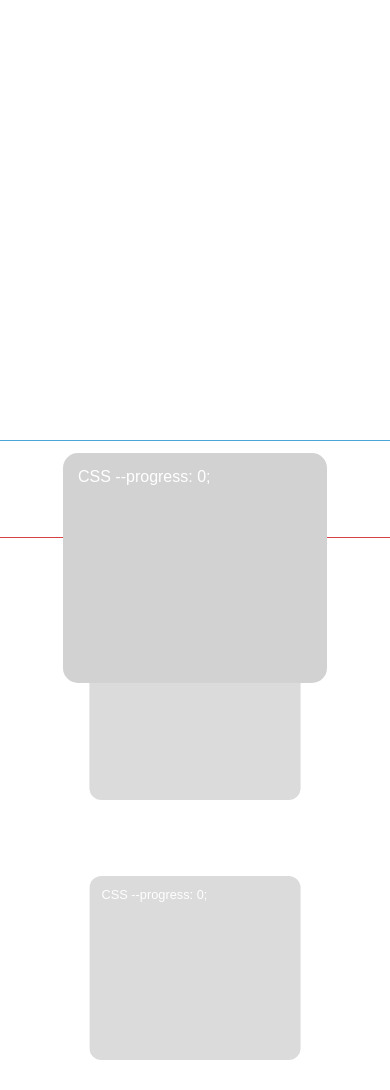
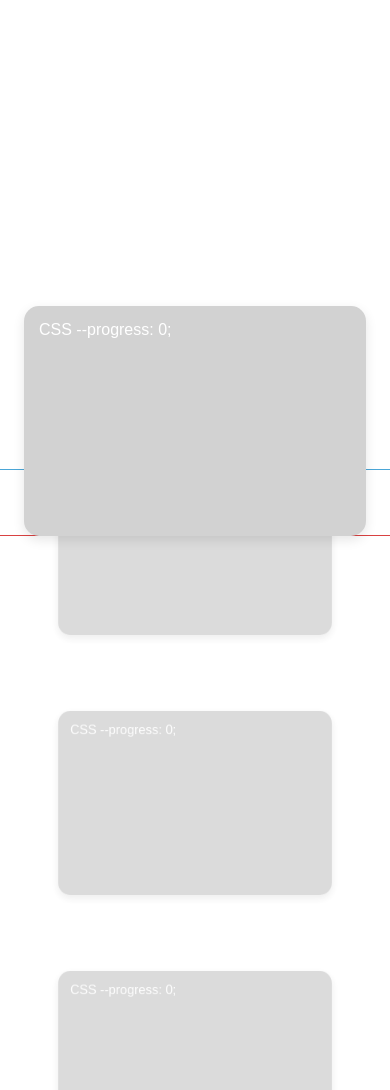
Before and after one commit to laurent-d/loco-card-translation, a website built with Parcel: page index.html in a window 390 px wide. Shown: the part 291-1381 px from the top of the page. Built offline with nearby package versions, Linux system fonts and the light colour scheme.

Commit message:
add mobile

```diff
--- a/index.html
+++ b/index.html
@@ -2,11 +2,12 @@
 <html>
   <head>
     <title>Progress - Locomotive Scroll</title>
+    <meta name="viewport" content="width=device-width, initial-scale=1">
     <meta charset="UTF-8" />
   </head>
 
   <body>
-    <div class="c-scroll_offset" style="--offset-start: 15px; --offset-end: 731px;"></div>
+    <div class="c-scroll_offset" style="--offset-start: 2%; --offset-end: 90%;"></div>
     <main class="main">
       <h1 class="title">Progress<br><small>height 813px</small></h1>
       <div class="wrapper-intro"></div>
@@ -16,7 +17,7 @@
           class="box"
           data-scroll
           data-scroll-css-progress
-          data-scroll-offset="15px,731px"
+          data-scroll-offset="2%,90%"
           data-scroll-position="start, middle"
         ></div>
         <div
@@ -24,7 +25,7 @@
           class="box"
           data-scroll
           data-scroll-css-progress
-          data-scroll-offset="15px,731px"
+          data-scroll-offset="2%,90%"
           data-scroll-position="start, middle"
         ></div>
         <div
@@ -32,7 +33,7 @@
           class="box"
           data-scroll
           data-scroll-css-progress
-          data-scroll-offset="15px,731px"
+          data-scroll-offset="2%,90%"
           data-scroll-position="start, middle"
         ></div>
         <div
@@ -40,7 +41,7 @@
           class="box"
           data-scroll
           data-scroll-css-progress
-          data-scroll-offset="15px,731px"
+          data-scroll-offset="2%,90%"
           data-scroll-position="start, middle"
         ></div>
         <div
@@ -48,7 +49,7 @@
           class="box"
           data-scroll
           data-scroll-css-progress
-          data-scroll-offset="15px,731px"
+          data-scroll-offset="2%,90%"
           data-scroll-position="start, middle"
         ></div>
         <div
@@ -56,7 +57,7 @@
           class="box"
           data-scroll
           data-scroll-css-progress
-          data-scroll-offset="15px,731px"
+          data-scroll-offset="2%,90%"
           data-scroll-position="start, middle"
         ></div>
         <div
--- a/src/styles.css
+++ b/src/styles.css
@@ -1,3 +1,8 @@
+:root{
+  --height-block: 200px;
+  --gap-blocks: 30px;
+}
+
 body {
   font-family: sans-serif;
   margin: 0;
@@ -7,12 +12,16 @@ body {
   position: fixed;
   top: 20px;
   left: 20px;
+  font-size: 10vh;
+  margin: 0;
+  line-height: 1;
+  color: #323232;
 }
 
 .wrapper-intro {
   display: flex;
   width: 100%;
-  min-height: calc(100vh - 100px);
+  min-height: calc(98vh - (var(--height-block) + var(--gap-blocks)));
 }
 
 .wrapper {
@@ -21,7 +30,7 @@ body {
   width: 100%;
   min-height: 100vh;
   flex-direction: column;
-  gap: 30px 0;
+  gap: var(--gap-blocks) 0;
 }
 
 /* .wrapper *+* {
@@ -29,8 +38,9 @@ body {
 } */
 
 .box {
-  width: 60vw;
-  height: 200px;
+  width: 600px;
+  max-width: 80%;
+  height: var(--height-block);
   z-index: 6;
   /* transform-origin: top center; */
   padding: 15px;
@@ -38,15 +48,21 @@ body {
   background-color: #d2d2d2;
   color: white;
   transition: all 0s ease-out;
-  /* opacity: 0.5; */
+  box-shadow: 0 4px 12px #0000001a;
+  will-change: transform,opacity,height;
 }
 
 .box:not(:first-child,:last-child) {
-  --progressn: calc(1 - var(--progress));
-  --transy: calc(-120px * var(--progressn));
-  --sclac: calc(0.8 + (var(--progress) / 10 * 2));
-  opacity: var(--sclac);
-  transform: translateY(var(--transy)) scale(var(--sclac));
+  /* --xxx : -120px; */
+  --xxx: -60%;
+  --init-scale: 0.8;
+  --step-scale: calc(1 - var(--init-scale));
+
+  --progress-n: calc(1 - var(--progress));
+  --t-y: calc(var(--xxx) * var(--progress-n));
+  --scale: calc(var(--init-scale) + (var(--progress) * var(--step-scale)));
+  opacity: var(--scale);
+  transform: translateY(var(--t-y)) scale(var(--scale));
 }
 
 .box:nth-child(2) {
```
